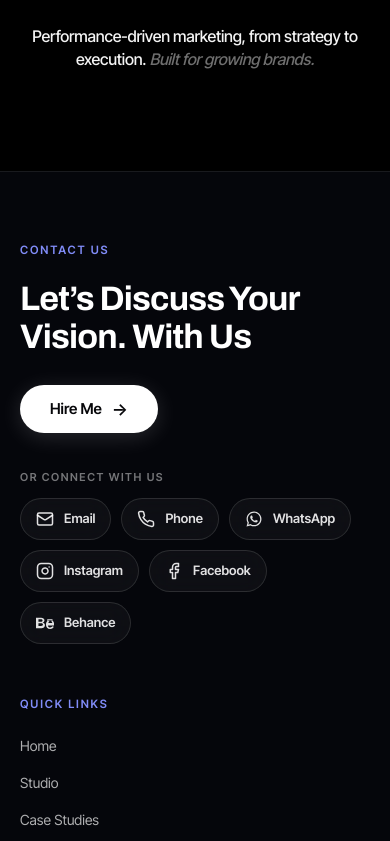
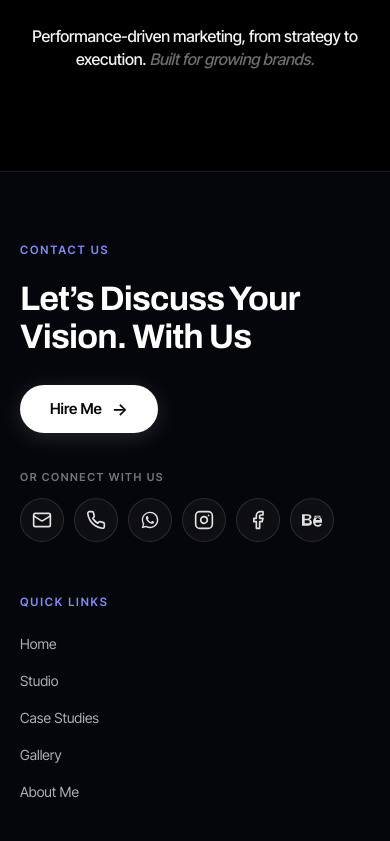
Before and after one commit to manee235/zahaz-portfolio, a React (Vite) app: page / in a window 390 px wide. Shown: the part 2538-3379 px from the top of the page. Built offline with nearby package versions, Linux system fonts and the light colour scheme.

Commit message:
feat(footer): convert contact channels to icon-only circular buttons

```diff
--- a/src/components/ContactFooter.jsx
+++ b/src/components/ContactFooter.jsx
@@ -50,7 +50,7 @@ export function ContactFooter({ onOpenHireMe }) {
               </button>
             </div>
 
-            {/* Direct Connect Options: Icons for Email, Phone, WhatsApp, Instagram, Facebook, Behance */}
+            {/* Direct Connect Options: Circular Icons for Email, Phone, WhatsApp, Instagram, Facebook, Behance */}
             <div className="contact-connect-group">
               <span className="contact-connect-label">OR CONNECT WITH US</span>
 
@@ -61,15 +61,15 @@ export function ContactFooter({ onOpenHireMe }) {
                   onClick={handleCopyEmail}
                   className={`contact-icon-pill contact-pill-email ${copiedEmail ? 'is-copied' : ''}`}
                   title={`Email: ${email} (Click to copy & mail)`}
+                  aria-label="Email"
                   role="listitem"
                 >
                   <span className="contact-icon-symbol" aria-hidden="true">
-                    <svg viewBox="0 0 24 24" width="18" height="18" fill="none" stroke="currentColor" strokeWidth="2" strokeLinecap="round" strokeLinejoin="round">
+                    <svg viewBox="0 0 24 24" width="20" height="20" fill="none" stroke="currentColor" strokeWidth="2" strokeLinecap="round" strokeLinejoin="round">
                       <rect x="2" y="4" width="20" height="16" rx="2" />
                       <path d="m22 7-8.97 5.7a1.94 1.94 0 0 1-2.06 0L2 7" />
                     </svg>
                   </span>
-                  <span className="contact-icon-text">Email</span>
                   {copiedEmail && <span className="copy-badge">Copied!</span>}
                 </a>
 
@@ -79,14 +79,14 @@ export function ContactFooter({ onOpenHireMe }) {
                   onClick={handleCopyPhone}
                   className={`contact-icon-pill contact-pill-phone ${copiedPhone ? 'is-copied' : ''}`}
                   title={`Phone: +94 ${phone.replace(/^0/, '')} (Click to copy & call)`}
+                  aria-label="Phone"
                   role="listitem"
                 >
                   <span className="contact-icon-symbol" aria-hidden="true">
-                    <svg viewBox="0 0 24 24" width="18" height="18" fill="none" stroke="currentColor" strokeWidth="2" strokeLinecap="round" strokeLinejoin="round">
+                    <svg viewBox="0 0 24 24" width="20" height="20" fill="none" stroke="currentColor" strokeWidth="2" strokeLinecap="round" strokeLinejoin="round">
                       <path d="M22 16.92v3a2 2 0 0 1-2.18 2 19.79 19.79 0 0 1-8.63-3.07 19.5 19.5 0 0 1-6-6 19.79 19.79 0 0 1-3.07-8.67A2 2 0 0 1 4.11 2h3a2 2 0 0 1 2 1.72 12.84 12.84 0 0 0 .7 2.81 2 2 0 0 1-.45 2.11L8.09 9.91a16 16 0 0 0 6 6l1.27-1.27a2 2 0 0 1 2.11-.45 12.84 12.84 0 0 0 2.81.7A2 2 0 0 1 22 16.92z" />
                     </svg>
                   </span>
-                  <span className="contact-icon-text">Phone</span>
                   {copiedPhone && <span className="copy-badge">Copied!</span>}
                 </a>
 
@@ -97,14 +97,14 @@ export function ContactFooter({ onOpenHireMe }) {
                   rel="noopener noreferrer"
                   className="contact-icon-pill contact-pill-whatsapp"
                   title="Chat on WhatsApp (+94 753558162)"
+                  aria-label="WhatsApp"
                   role="listitem"
                 >
                   <span className="contact-icon-symbol" aria-hidden="true">
-                    <svg viewBox="0 0 24 24" width="18" height="18" fill="currentColor">
+                    <svg viewBox="0 0 24 24" width="20" height="20" fill="currentColor">
                       <path d="M12.04 2c-5.46 0-9.91 4.45-9.91 9.91 0 1.75.46 3.45 1.32 4.95L2.05 22l5.25-1.38c1.45.79 3.08 1.21 4.74 1.21 5.46 0 9.91-4.45 9.91-9.91 0-2.65-1.03-5.14-2.9-7.01A9.816 9.816 0 0 0 12.04 2zm0 18.15c-1.49 0-2.95-.4-4.23-1.16l-.3-.18-3.14.82.84-3.06-.2-.31a8.19 8.19 0 0 1-1.26-4.36c0-4.54 3.7-8.24 8.24-8.24 2.2 0 4.27.86 5.82 2.42a8.18 8.18 0 0 1 2.41 5.83c.01 4.54-3.69 8.23-8.18 8.23zm4.52-6.17c-.25-.12-1.47-.72-1.7-.81-.23-.08-.39-.12-.56.12-.17.25-.64.81-.79.97-.14.17-.29.19-.54.06-.25-.12-1.05-.39-2-1.23-.74-.66-1.24-1.47-1.39-1.72-.14-.25-.02-.38.11-.5.11-.11.25-.29.37-.43.12-.14.17-.25.25-.41.08-.17.04-.31-.02-.43-.06-.12-.56-1.34-.76-1.84-.2-.48-.4-.42-.56-.43h-.47c-.17 0-.43.06-.66.31-.22.25-.86.84-.86 2.05s.88 2.38 1 2.55c.12.17 1.73 2.65 4.2 3.71.59.25 1.05.41 1.41.52.59.19 1.13.16 1.56.1.48-.07 1.47-.6 1.68-1.18.21-.58.21-1.07.15-1.18-.07-.12-.23-.19-.48-.31z"/>
                     </svg>
                   </span>
-                  <span className="contact-icon-text">WhatsApp</span>
                 </a>
 
                 {/* 4. Instagram */}
@@ -114,16 +114,16 @@ export function ContactFooter({ onOpenHireMe }) {
                   rel="noopener noreferrer"
                   className="contact-icon-pill contact-pill-instagram"
                   title="Follow on Instagram (@sahasradeshan)"
+                  aria-label="Instagram"
                   role="listitem"
                 >
                   <span className="contact-icon-symbol" aria-hidden="true">
-                    <svg viewBox="0 0 24 24" width="18" height="18" fill="none" stroke="currentColor" strokeWidth="2" strokeLinecap="round" strokeLinejoin="round">
+                    <svg viewBox="0 0 24 24" width="20" height="20" fill="none" stroke="currentColor" strokeWidth="2" strokeLinecap="round" strokeLinejoin="round">
                       <rect x="2" y="2" width="20" height="20" rx="5" ry="5" />
                       <path d="M16 11.37A4 4 0 1 1 12.63 8 4 4 0 0 1 16 11.37z" />
                       <line x1="17.5" y1="6.5" x2="17.51" y2="6.5" />
                     </svg>
                   </span>
-                  <span className="contact-icon-text">Instagram</span>
                 </a>
 
                 {/* 5. Facebook */}
@@ -133,14 +133,14 @@ export function ContactFooter({ onOpenHireMe }) {
                   rel="noopener noreferrer"
                   className="contact-icon-pill contact-pill-facebook"
                   title="Connect on Facebook"
+                  aria-label="Facebook"
                   role="listitem"
                 >
                   <span className="contact-icon-symbol" aria-hidden="true">
-                    <svg viewBox="0 0 24 24" width="18" height="18" fill="none" stroke="currentColor" strokeWidth="2" strokeLinecap="round" strokeLinejoin="round">
+                    <svg viewBox="0 0 24 24" width="20" height="20" fill="none" stroke="currentColor" strokeWidth="2" strokeLinecap="round" strokeLinejoin="round">
                       <path d="M18 2h-3a5 5 0 0 0-5 5v3H7v4h3v8h4v-8h3l1-4h-4V7a1 1 0 0 1 1-1h3z" />
                     </svg>
                   </span>
-                  <span className="contact-icon-text">Facebook</span>
                 </a>
 
                 {/* 6. Behance */}
@@ -150,14 +150,14 @@ export function ContactFooter({ onOpenHireMe }) {
                   rel="noopener noreferrer"
                   className="contact-icon-pill contact-pill-behance"
                   title="View portfolio on Behance"
+                  aria-label="Behance"
                   role="listitem"
                 >
                   <span className="contact-icon-symbol" aria-hidden="true">
-                    <svg viewBox="0 0 24 24" width="18" height="18" fill="currentColor">
+                    <svg viewBox="0 0 24 24" width="20" height="20" fill="currentColor">
                       <path d="M22 7h-7v2h7V7zm1.726 10c-.442 1.297-2.029 3-4.726 3-3.666 0-5.772-2.585-5.772-6.059 0-3.684 2.378-6.037 5.702-6.037 3.393 0 5.259 2.298 5.259 5.753 0 .548-.048 1.056-.129 1.543H15.93c.121 1.777 1.344 2.809 3.033 2.809 1.319 0 2.222-.647 2.684-1.554l2.079.545zM8.88 11.455c1.477-.426 2.39-1.579 2.39-2.973 0-2.398-1.89-3.482-4.577-3.482H0v14h7.039c2.81 0 4.88-1.285 4.88-3.953 0-1.743-1.127-3.08-3.039-3.592zm-5.61-4.47h3.197c1.365 0 2.254.516 2.254 1.727 0 1.157-.889 1.696-2.254 1.696H3.27V6.985zm3.486 9.03H3.27v-3.766h3.486c1.553 0 2.508.614 2.508 1.883 0 1.285-.955 1.883-2.508 1.883zm12.355-6.529c-1.397 0-2.39.907-2.541 2.393h5.048c-.067-1.488-1.096-2.393-2.507-2.393z"/>
                     </svg>
                   </span>
-                  <span className="contact-icon-text">Behance</span>
                 </a>
               </div>
             </div>
--- a/src/index.css
+++ b/src/index.css
@@ -3227,6 +3227,7 @@ img {
 
 .contact-icons-grid {
   display: flex;
+  align-items: center;
   flex-wrap: wrap;
   gap: 12px;
   max-width: 520px;
@@ -3235,10 +3236,13 @@ img {
 .contact-icon-pill {
   display: inline-flex;
   align-items: center;
-  gap: 10px;
-  height: 44px;
-  padding: 0 18px;
-  border-radius: 9999px;
+  justify-content: center;
+  width: 48px;
+  height: 48px;
+  min-width: 48px;
+  min-height: 48px;
+  padding: 0;
+  border-radius: 50%;
   background: rgba(255, 255, 255, 0.04);
   border: 1px solid rgba(255, 255, 255, 0.12);
   color: rgba(255, 255, 255, 0.88);
@@ -3252,12 +3256,13 @@ img {
   transition: all 0.22s cubic-bezier(0.16, 1, 0.3, 1);
   position: relative;
   user-select: none;
+  flex-shrink: 0;
 }
 
 .contact-icon-pill:hover {
-  background: rgba(255, 255, 255, 0.09);
+  background: rgba(255, 255, 255, 0.1);
   color: #ffffff;
-  transform: translateY(-2px);
+  transform: translateY(-3px) scale(1.06);
 }
 
 .contact-icon-symbol {
@@ -3268,7 +3273,37 @@ img {
 }
 
 .contact-icon-pill:hover .contact-icon-symbol {
-  transform: scale(1.1);
+  transform: scale(1.08);
+}
+
+.contact-icon-pill .copy-badge {
+  position: absolute;
+  bottom: calc(100% + 8px);
+  left: 50%;
+  transform: translateX(-50%);
+  font-size: 11px;
+  font-weight: 600;
+  color: #38bdf8;
+  background: rgba(10, 15, 25, 0.95);
+  border: 1px solid rgba(56, 189, 248, 0.4);
+  box-shadow: 0 4px 12px rgba(0, 0, 0, 0.5);
+  padding: 3px 8px;
+  border-radius: 6px;
+  white-space: nowrap;
+  pointer-events: none;
+  animation: copyBadgeFade 0.2s cubic-bezier(0.16, 1, 0.3, 1) forwards;
+  z-index: 20;
+}
+
+.contact-icon-pill .copy-badge::after {
+  content: '';
+  position: absolute;
+  top: 100%;
+  left: 50%;
+  transform: translateX(-50%);
+  border-width: 4px;
+  border-style: solid;
+  border-color: rgba(56, 189, 248, 0.4) transparent transparent transparent;
 }
 
 /* Individual Channel Hover Accents */
@@ -3541,9 +3576,12 @@ img {
   }
 
   .contact-icon-pill {
-    padding: 0 15px;
-    height: 42px;
-    font-size: 13px;
+    width: 44px;
+    height: 44px;
+    min-width: 44px;
+    min-height: 44px;
+    padding: 0;
+    border-radius: 50%;
   }
 }
 
```
